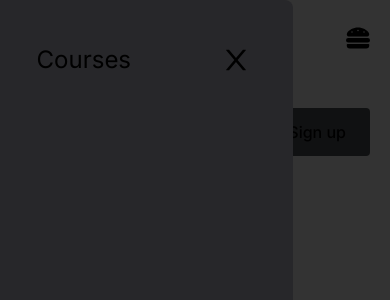
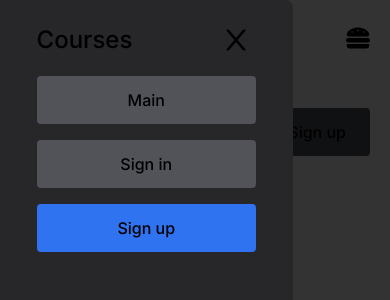
Before and after one commit to whoyoux/course-app, a Next.js app: page / in a window 390 px wide. Both pictures are taken after a click on the icon 358 px from the left and 38 px from the top of the page. Shown: the top 300 px of the page. Built offline with nearby package versions, Linux system fonts and the light colour scheme.

Commit message:
Close sidenav after clicking a button

```diff
--- a/components/Header.tsx
+++ b/components/Header.tsx
@@ -6,6 +6,7 @@ import { FaHamburger } from 'react-icons/fa';
 import { AiOutlineClose } from 'react-icons/ai';
 
 import useOutsideClick from '../hooks/outsideClick';
+import { useRouter } from 'next/router';
 
 const navData = [
     {
@@ -29,6 +30,8 @@ const navData = [
 ];
 
 export default function Header() {
+    const router = useRouter();
+
     const isBrowser = typeof window !== 'undefined';
     const { isOpen, setIsOpen, ref } = useOutsideClick(false);
 
@@ -52,6 +55,11 @@ export default function Header() {
             document.body.style.height = 'auto';
         };
     }, [isOpen]);
+
+    const redirectSideNav = (href: string) => {
+        setIsOpen(false);
+        router.push(`/${href}`);
+    };
 
     return (
         <>
@@ -99,11 +107,11 @@ export default function Header() {
                     className={`absolute top-0 left-0 w-screen z-10 bg-black opacity-80 h-full`}
                 ></div>
                 <div
-                    className={`absolute top-0 left-0 bg-secondary  w-3/4 sm:hidden rounded-r-lg flex flex-col z-20 h-full`}
+                    className={`absolute top-0 left-0 bg-secondary  w-3/4 sm:hidden rounded-r-lg flex flex-col z-20 h-full gap-4`}
                     ref={ref}
                 >
-                    <div className="flex flex-row items-center justify-between w-9/12 mx-auto mt-10">
-                        <div className="text-2xl">Courses</div>
+                    <div className="flex flex-row items-center justify-between w-9/12 mx-auto mt-5">
+                        <div className="text-2xl font-medium">Courses</div>
                         <div className="text-2xl w-10 h-10 dark:bg-[#18181B] rounded grid place-content-center cursor-pointer">
                             <AiOutlineClose
                                 size={32}
@@ -111,6 +119,34 @@ export default function Header() {
                             />
                         </div>
                     </div>
+
+                    {navData.map((item) => {
+                        return (
+                            <>
+                                {item.isCta ? (
+                                    <button
+                                        className="button w-3/4 mx-auto"
+                                        onClick={() =>
+                                            redirectSideNav(item.href)
+                                        }
+                                        key={item.name}
+                                    >
+                                        {item.label}
+                                    </button>
+                                ) : (
+                                    <button
+                                        className="button-secondary w-3/4 mx-auto"
+                                        onClick={() =>
+                                            redirectSideNav(item.href)
+                                        }
+                                        key={item.name}
+                                    >
+                                        {item.label}
+                                    </button>
+                                )}
+                            </>
+                        );
+                    })}
                 </div>
             </Transition>
         </>
```
